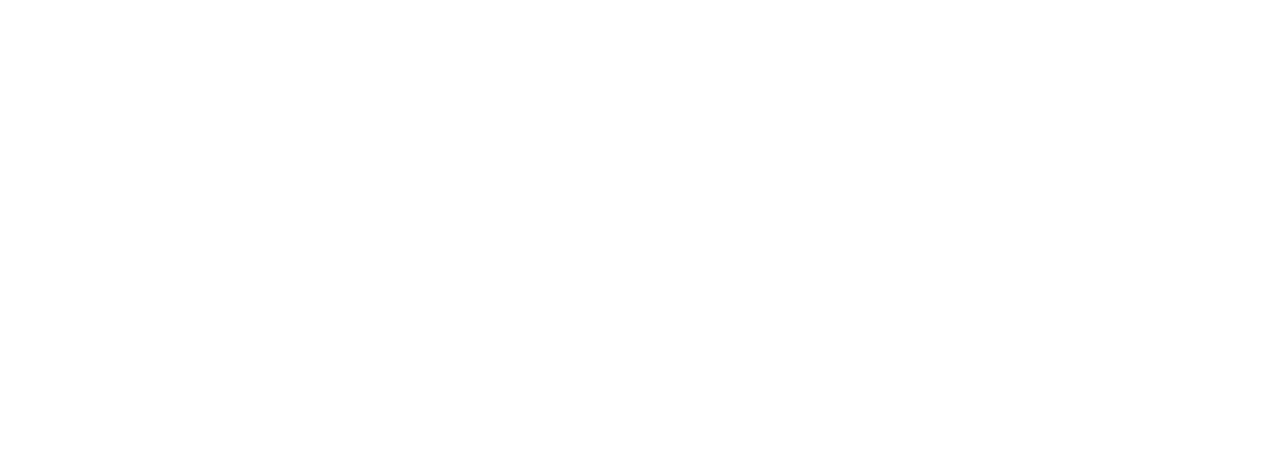
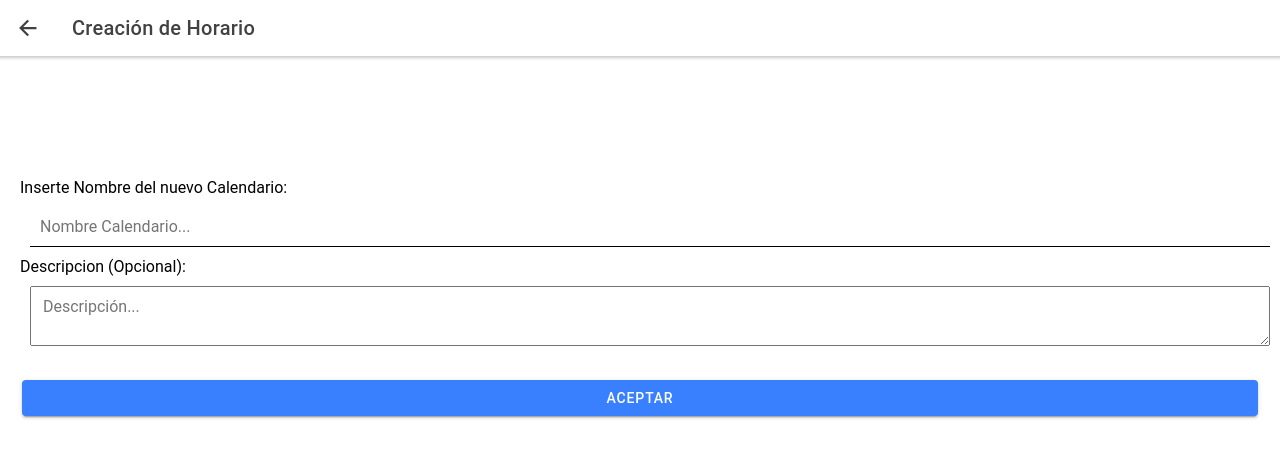
Before and after one commit to dpa722/Int-schedule.mo, a React (Create React App) app: page /createSchedule/1 in a window 1280 px wide. Shown: the top 458 px of the page. Built offline with nearby package versions, Linux system fonts and the light colour scheme; the HTML template or start-up script is replaced by a standard one.

Commit message:
vistas y funcionalidad añadidos

```diff
--- a/src/App.tsx
+++ b/src/App.tsx
@@ -2,17 +2,17 @@
 import { Redirect, Route } from 'react-router-dom';
 import {
   IonApp,
-
   IonRouterOutlet,
 } from '@ionic/react';
 import { IonReactRouter } from '@ionic/react-router';
-//import { home, calendar, share, clipboard } from 'ionicons/icons';
+
 import Tab1 from './pages/Tab1';
 import Tab2 from './pages/Tab2';
 import Tab3 from './pages/Tab3';
 import Tab4 from './pages/Tab4';
 import Login from './pages/Login';
 import Eventos from './pages/components/eventos';
+import CreateSchedule from './pages/CreateSchedule';
 
 /* Core CSS required for Ionic components to work properly */
 import '@ionic/react/css/core.css';
@@ -35,10 +35,10 @@
 
 const App: React.FC = () => {
 
-  return(
+  return (
 
     <IonApp>
-    <IonReactRouter>
+      <IonReactRouter>
 
         <IonRouterOutlet>
           <Route path="/tab1" component={Tab1} exact={true} />
@@ -46,12 +46,13 @@
           <Route path="/components/eventos" component={Eventos} />
           <Route path="/tab3" component={Tab3} />
           <Route path="/tab4" component={Tab4} />
-          <Route path="/login" component={Login}/>
+          <Route path="/login" component={Login} />
+          <Route path="/createSchedule/:iduser" component={CreateSchedule} />
           <Route exact path="/" render={() => <Redirect to="/login" />} />
         </IonRouterOutlet>
 
-    </IonReactRouter>
-  </IonApp>
+      </IonReactRouter>
+    </IonApp>
   );
 
 }
--- /dev/null
+++ b/src/pages/CreateSchedule.css
@@ -0,0 +1,17 @@
+.contenido{
+    margin: 7em 10px 10px 10px;
+    padding: 10px;
+}
+.inputName{
+    width: 100%;
+    border: none;
+    border-bottom: 1px solid black;
+    color: black;
+    padding: 10px;
+    margin: 10px;
+}
+.inputDescription{
+    margin: 10px;
+    padding: 10px;
+    width: 100%;
+}
--- /dev/null
+++ b/src/pages/CreateSchedule.tsx
@@ -0,0 +1,59 @@
+import React, { useState } from 'react';
+import { IonContent, IonHeader, IonPage, IonToolbar, IonTitle, IonBackButton, IonButtons, IonLabel, IonButton } from '@ionic/react';
+import './CreateSchedule.css';
+const CreateSchedule: React.FC = (props: any) => {
+
+    const [name, setName] = useState('');
+    const [description, setDescription] = useState('');
+
+    const handleSubmit = async () => {
+        const url = "https://afternoon-refuge-46845.herokuapp.com/api/schedules";
+        const result = await fetch(url, {
+            method: 'post',
+            headers: {
+                'Accept': 'application/json',
+                'Content-type': 'application/json',
+            },
+            body: JSON.stringify({
+                name: name,
+                description: description,
+                user_id: 1
+            })
+        });
+        const data = await result.json();
+        console.log(data);
+        if (data > 0) {
+            window.location.href = ("/tab2");
+        } else {
+            alert("no se pudo crear el calendario");
+            window.location.href = ("/createSchedule/1")
+        }
+
+    };
+
+    return (
+        <IonPage>
+            <IonHeader>
+                <IonToolbar>
+                    <IonButtons slot="start">
+                        <IonBackButton defaultHref="/tab2" />
+                    </IonButtons>
+                    <IonTitle>Creación de Horario</IonTitle>
+                </IonToolbar>
+            </IonHeader>
+            <IonContent>
+                <div className="contenido">
+                    <form onSubmit={(e) => { e.preventDefault(); handleSubmit(); }}>
+                        <IonLabel>Inserte Nombre del nuevo Calendario:</IonLabel>
+                        <input onChange={(e) => setName(e.target.value)} type="text" placeholder="Nombre Calendario..." className="inputName" name="name" required />
+                        <IonLabel>Descripcion (Opcional):</IonLabel>
+                        <textarea onChange={(e) => setDescription(e.target.value)} placeholder="Descripción..." className="inputDescription" name="description" />
+                        <IonButton type="submit" expand="block" className="submit">Aceptar</IonButton>
+                    </form>
+                </div>
+            </IonContent>
+        </IonPage>
+    );
+};
+
+export default CreateSchedule;
--- a/src/pages/Tab2.tsx
+++ b/src/pages/Tab2.tsx
@@ -1,13 +1,16 @@
 import React from 'react';
-import { IonContent, IonHeader, IonPage, IonTitle, IonToolbar } from '@ionic/react';
+import { IonContent, IonHeader, IonPage, IonToolbar, IonButton, IonIcon, IonTitle } from '@ionic/react';
+import { add } from 'ionicons/icons';
 
 const Tab2: React.FC = () => {
   return (
     <IonPage>
       <IonHeader>
         <IonToolbar>
-          <br/>
-          <IonTitle>lista de horarios</IonTitle>
+          <IonTitle>Lista de Horarios</IonTitle>
+          <IonButton color="light" slot="end" href="/createSchedule/1">
+            <IonIcon icon={add}></IonIcon>
+          </IonButton>
         </IonToolbar>
       </IonHeader>
       <IonContent>
@@ -16,11 +19,11 @@
 
 
 
-        <IonContent color="dark"
+        <IonContent
           scrollEvents={true}
-          onIonScrollStart={() => {}}
-          onIonScroll={() => {}}
-          onIonScrollEnd={() => {}}>
+          onIonScrollStart={() => { }}
+          onIonScroll={() => { }}
+          onIonScrollEnd={() => { }}>
         </IonContent>
 
       </IonContent>
```
